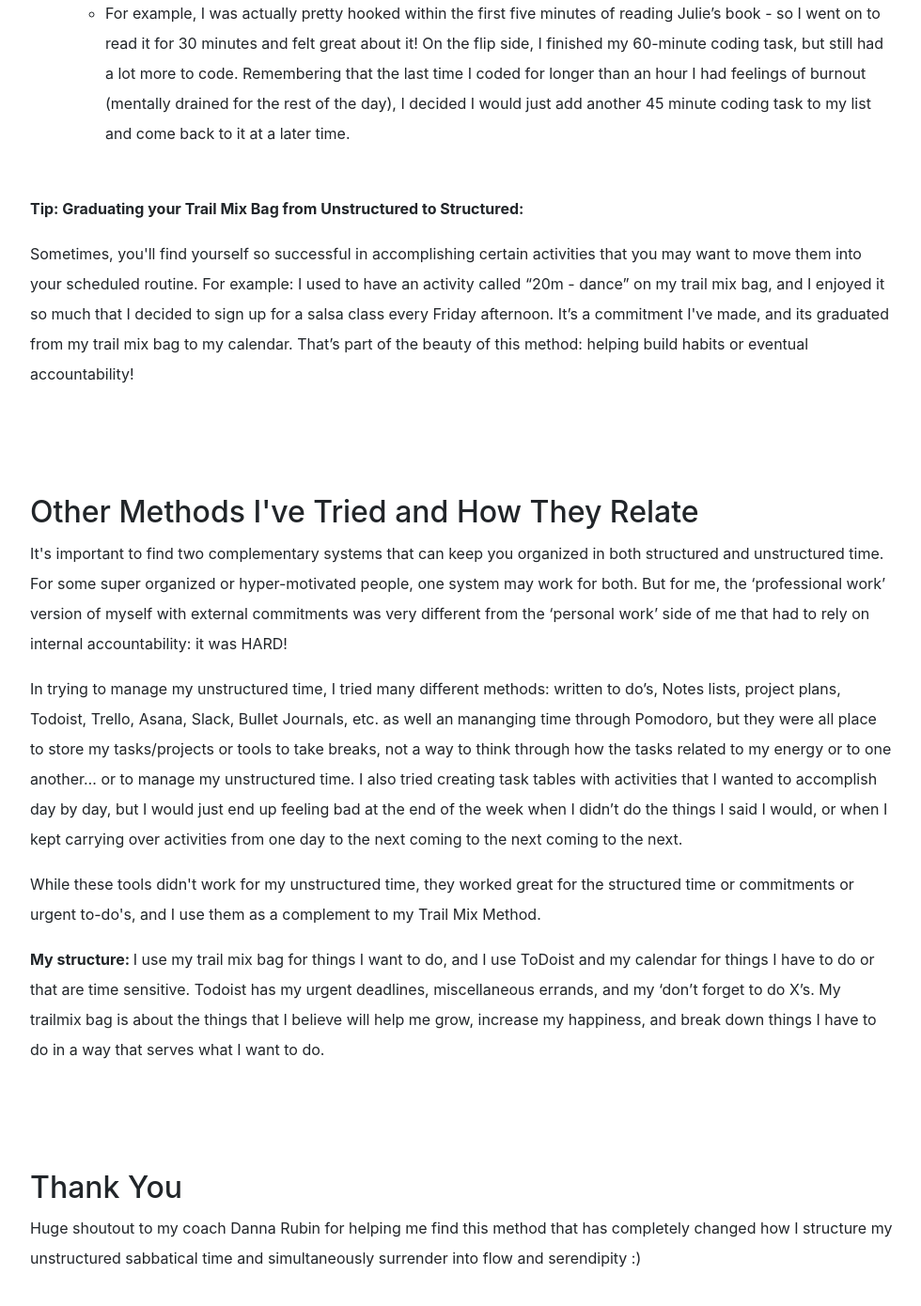
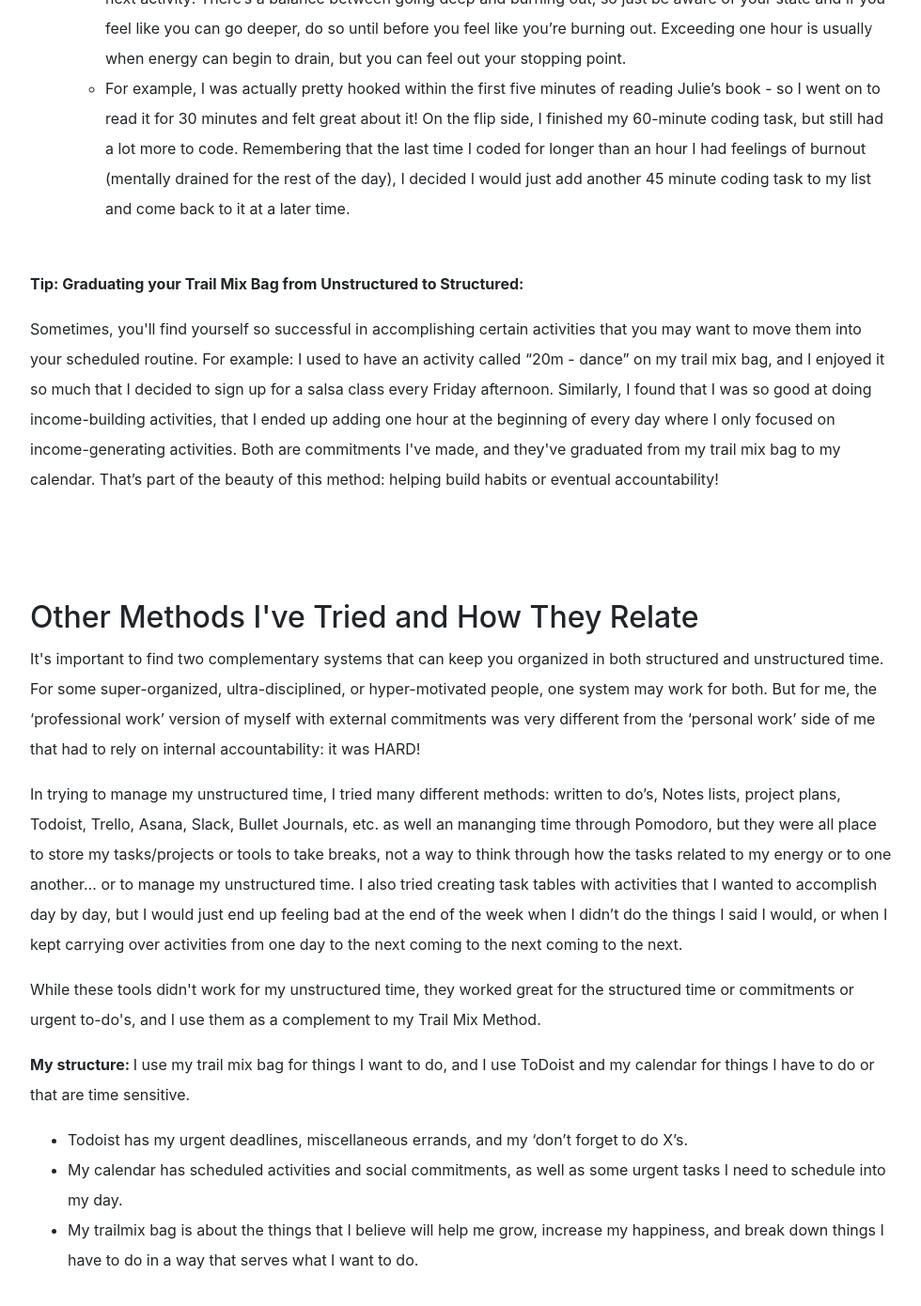
Before and after one commit to dalkat/dalkat.github.io, a Jekyll site: the page built from trailmix.md, in a window 1280 px wide and 1400 px high, scrolled down 9571 px. Shown: the top 1390 px of the window at 94% size, without its empty margins (148-1128 px from the left). Built offline with Jekyll 4.4.1, drawn with Linux system fonts in a browser that asks for light colours; nearby versions of some CDN libraries; some web fonts are replaced; library files that are not in the unit come from our copies; some of the changed text lies outside the part shown.

Commit message:
TMM 3.4 and added calendly and subscribe to update 1

```diff
--- a/_layouts/trailmix.html
+++ b/_layouts/trailmix.html
@@ -59,6 +59,7 @@ layout: default-sub
             <p><h2>What is the Trail Mix Method</h2></p>
             <p>The Trail Mix Method is an technique that helps you structure your unstructured time in a flexible way that better understands and manages your energy, rather than relying on discipline alone. In the same way that literal trail mix is a mix of bite-sized goodies (rather than a whole bag of M&Ms or raisins), the Trail Mix Method is a mixed pool of different activities, ideas, and goals, each in little bite-size amounts that balance one another.</p>
 
+            <p>&nbsp;</p>
             <p><h5>Who it's for</h5></p>
             <p>The Trail Mix Method (TMM) is great tool for people who gave a lot of unstructured time that they don't know how to structure - whether due to a sabbatical, part-time work, or a flexible job like real estate. More specifically, it's great for people who:</p>
             <p><ul>
@@ -120,12 +121,12 @@ layout: default-sub
             <p>Once a week, you set aside 1 hour to build your trail mix bag (upfront structure) by filling it with goals, projects, personas, etc. that you want to work on or manifest in your unstructured time that week; then in your free moments, you reach into your &lsquo;bag&rsquo; and pick out the task you&rsquo;re going to do in that moment. Emphasis on unstructured time: this isn&rsquo;t a tool to manage deadlines or urgent tasks &mdash; that stuff belongs on your calendar or in your To-do app; this is about things you want to do for yourself that can happen today, tomorrow, or end of the week.&nbsp;</p>
             <p><strong>&nbsp;</strong></p>
 
-            <p><h5>CHARACTERISTICS</h5></p>
+            <p><h5>CHARACTERISTICS OF YOU TRAIL MIX BAG</h5></p>
             <p>
             <ul>
-            <li><strong>Mixed bag: </strong>Your bag has a ton variety, rather than being full of just one thing (e.g., you aren&rsquo;t making a bag of only M&amp;Ms, or only raisins - gross!)</li>
-            <li><strong>Bite size</strong>: Your bag has little bits of everything! Activities are not project based, but energy-based. They are little bursts of energy! (e.g., 30 minutes of a task rather than the entirety of the task)</li>
-            <li><strong>Balanced bag:</strong> Your bag doesn't have too much of any one thing, because you think about how the activities relate to one another, as well as to your energy around that activity. (E.g., a balance of 'learning' related activities to 'health &amp; wellness', 'organizational', etc.)</li>
+            <li><strong>Mixed: </strong>Your bag has a ton variety, rather than being full of just one thing (e.g., you aren&rsquo;t making a bag of only M&amp;Ms, or only raisins - gross!)</li>
+            <li><strong>Bite-sized:</strong> Your bag has little bits of everything! Activities are not project based, but energy-based. They are little bursts of energy! (e.g., 30 minutes of a task rather than the entirety of the task)</li>
+            <li><strong>Balanced:</strong> Your bag doesn't have too much of any one thing, because you think about how the activities relate to one another, as well as to your energy around that activity. (E.g., a balance of 'learning' related activities to 'health &amp; wellness', 'organizational', etc.)</li>
             <li><strong>Trust yourself and then let go:</strong> Your bag represents a balance between control and structuring your container, and then surrendering and trusting the bag you&rsquo;ve built - having blind faith that whatever you need will show up. Trust yourself and then surrender to yourself. Remember that you made the bag, and you were thinking about what you wanted to do - when you made it, you were coming from a place of empowerment, clarity, inspiration - so trust that past version of yourself!</li>
             </ul></p>
 
@@ -138,10 +139,10 @@ layout: default-sub
             <p><strong>Your first time: </strong></p>
             <p><ul>
             <li><strong>Step 1: 5-minute meditation.</strong> Take a moment to settle your mind - it's okay to let it wander, but try to bring it back to your breath, observing the sensations in your body as you inhale and exhale. If you prefer a guided experience, click <a href="https://soundcloud.com/diane-yeo/guided-meditation-by-diane-yeo" target="_blank">here</a> for a guided meditation.</li>
-            <li><strong>Step 2: 5-minute intentions</strong> Set your intention for this Trail Mix bag: why are you doing this? What do you hope this tool will give you? What do you want more of in your life?</li>
+            <li><strong>Step 2: 5-minute intentions.</strong> Set your intention for this Trail Mix bag: why are you doing this? What do you hope this tool will give you? What do you want more of in your life?</li>
             <li><strong>Step 3: 15-minute category goals.</strong> Create category goals on a paper or in a notebook. Gather a notebook or a few sheets of paper, and a pen. Reflect on the following question: what are the areas in your life that you want to invest your energy? This is a reference that you will use every Sunday for your TM ritual. Some examples may be: Reading, Hobbies, Health &amp; Wellbeing, Creative Content, Learning and Development, Community, Income Generation, Personas, Organization -- and the list goes on. Pick about 5-8 categories that resonate with you to start, and keep them in an easy to access space - whether on your wall or at the front of your notebook, so you can refer to them each week.</li>
               <img src="/img/content/trailmixcategories.png" style="width: auto;">
-            <li><strong>Step 4: Pick your bag.</strong> Determine what your 'bag' looks like (see FAQ below). Once you've figure out the form, think of a structure that works for you: you could use fortune cookie sized paper, or you could use columns of bullets on a sheet.</li>
+            <li><strong>Step 4: Pick your bag.</strong> Determine what your 'bag' looks like (see FAQ below). Once you've figure out the form, think of a structure that works for you: you could use fortune cookie sized paper in a jar or zip lock bag, or you could use columns of bullets on a sheet of paper.</li>
             </ul></p>
             <br>
 
@@ -181,9 +182,9 @@ layout: default-sub
             <p><strong>Q: What does the &lsquo;bag&rsquo; look like?</strong></p>
             <p>How you choose to form your bag is up to you, but the guiding principle is that you should use something physical (i.e., not on your computer). The reason for that is that lists on a computer don't have as much thoughtfulness and are too easy to manipulate after you&rsquo;ve set it.
               <ul>
-              <li>You may choose to use a literal bag - zip lock or otherwise - with pieces of fortune-cookie-sized paper in it. Now THAT&rsquo;s true surrender!</li>
-              <li>Or, it could be a half of a sheet of paper with bullets for the activities - I personally keep mine in a moleskin notebook (<a href="https://amzn.to/2SvquZE">this one</a>). A list isn&rsquo;t as whimsical as a bag, but it helps me adjust which activity I &lsquo;pick out&rsquo; based on where my energetic state is (creative activities versus cerebral, physical, etc.).</li>
-              <li>If you're feeling up for it, you could even design a generator or script that handles it for you, similar to <a href="https://daliakatan.com/do-now" target="_blank">this</a>. If you do create a tool, please share it!</li></ul>
+              <li>If you're new to the surrender journey, you may choose a half of a sheet of paper with bullets for the activities. I personally keep mine in <a href="https://amzn.to/2SvquZE" target="_blank">this moleskine notebook</a> but you can also use a printout of <a href="https://daliakatan.com/TMM" target="_blank">this template</a>a> I've created for you. A list isn&rsquo;t as whimsical as a bag, but it helps me adjust which activity I &lsquo;pick out&rsquo; based on where my energetic state is (creative activities versus cerebral, physical, etc.) and how much time I have in that moment.</li>
+              <li>You may choose to use a literal zip-lock bag or bowl with pieces of fortune-cookie-sized paper in it. Now THAT&rsquo;s true surrender!</li>
+              <li>If you're coding savvy, you could even design a generator or script that handles it for you, similar to <a href="https://daliakatan.com/do-now" target="_blank">this</a>. If you do create a tool, please share it!</li></ul>
             </p><br>
 
             <p><strong>Q: How do I make activities 'bite-sized'?</strong></p>
@@ -219,21 +220,26 @@ layout: default-sub
 
 
             <p><strong>Tip: Graduating your Trail Mix Bag from Unstructured to Structured:</strong></p>
-            <p>Sometimes, you'll find yourself so successful in accomplishing certain activities that you may want to move them into your scheduled routine. For example: I used to have an activity called &ldquo;20m - dance&rdquo; on my trail mix bag, and I enjoyed it so much that I decided to sign up for a salsa class every Friday afternoon. It&rsquo;s a commitment I've made, and its graduated from my trail mix bag to my calendar. That&rsquo;s part of the beauty of this method: helping build habits or eventual accountability!</p>
+            <p>Sometimes, you'll find yourself so successful in accomplishing certain activities that you may want to move them into your scheduled routine. For example: I used to have an activity called &ldquo;20m - dance&rdquo; on my trail mix bag, and I enjoyed it so much that I decided to sign up for a salsa class every Friday afternoon. Similarly, I found that I was so good at doing income-building activities, that I ended up adding one hour at the beginning of every day where I only focused on income-generating activities. Both are commitments I've made, and they've graduated from my trail mix bag to my calendar. That&rsquo;s part of the beauty of this method: helping build habits or eventual accountability!</p>
 
             <p>&nbsp;</p>
             <p>&nbsp;</p>
             <h2>Other Methods I've Tried and How They Relate</h2>
-            <p>It's important to find two complementary systems that can keep you organized in both structured and unstructured time. For some super organized or hyper-motivated people, one system may work for both. But for me, the &lsquo;professional work&rsquo; version of myself with external commitments was very different from the &lsquo;personal work&rsquo; side of me that had to rely on internal accountability: it was HARD!</p>
+            <p>It's important to find two complementary systems that can keep you organized in both structured and unstructured time. For some super-organized, ultra-disciplined, or hyper-motivated people, one system may work for both. But for me, the &lsquo;professional work&rsquo; version of myself with external commitments was very different from the &lsquo;personal work&rsquo; side of me that had to rely on internal accountability: it was HARD!</p>
 
         	<p>In trying to manage my unstructured time, I tried many different methods: written to do&rsquo;s, Notes lists, project plans, Todoist, Trello, Asana, Slack, Bullet Journals, etc. as well an mananging time through Pomodoro, but they were all place to store my tasks/projects or tools to take breaks, not a way to think through how the tasks related to my energy or to one another&hellip; or to manage my unstructured time. I also tried creating task tables with activities that I wanted to accomplish day by day, but I would just end up feeling bad at the end of the week when I didn&rsquo;t do the things I said I would, or when I kept carrying over activities from one day to the next coming to the next coming to the next.<strong>&nbsp; </strong></p>
 
             <p>While these tools didn't work for my unstructured time, they worked great for the structured time or commitments or urgent to-do's, and I use them as a complement to my Trail Mix Method.</p>
-            <p><strong>My structure: </strong>I use my trail mix bag for things I want to do, and I use ToDoist and my calendar for things I have to do or that are time sensitive. Todoist has my urgent deadlines, miscellaneous errands, and my &lsquo;don&rsquo;t forget to do X&rsquo;s. My trailmix bag is about the things that I believe will help me grow, increase my happiness, and break down things I have to do in a way that serves what I want to do.</p>
+            <p><strong>My structure: </strong>I use my trail mix bag for things I want to do, and I use ToDoist and my calendar for things I have to do or that are time sensitive. </p>
+            <p><ul>
+                <li>Todoist has my urgent deadlines, miscellaneous errands, and my &lsquo;don&rsquo;t forget to do X&rsquo;s. </li>
+                <li>My calendar has scheduled activities and social commitments, as well as some urgent tasks I need to schedule into my day.</li>
+                <li>My trailmix bag is about the things that I believe will help me grow, increase my happiness, and break down things I have to do in a way that serves what I want to do.</li>
+            </ul></p>
             <p>&nbsp;</p>
             <p>&nbsp;</p>
             <h2>Thank You</h2>
-            <p>Huge shoutout to my coach Danna Rubin for helping me find this method that has completely changed how I structure my unstructured sabbatical time and simultaneously surrender into flow and serendipity :)&nbsp;</p>
+            <p>Huge shoutout to my coach Danna for helping me find this method - it has completely changed how I structure my unstructured sabbatical time and simultaneously surrender into flow and serendipity :)&nbsp;</p>
 
 
             <p>&nbsp;</p>
--- a/_layouts/update-1.html
+++ b/_layouts/update-1.html
@@ -151,7 +151,7 @@ layout: default-sub
                 {%-  endfor -%}
               {% assign ws = '' %}
               </div>
-              <br><br>
+              <br><a class="btn btn-primary" href="https://docs.google.com/forms/d/1ti-qHSnEeygPrlJ6txh7XRiDB3gnulmp-kwkopObLLs" target="_blank" style="margin-top:20px; font-size: 16px;    padding: 5px 20px;    font-weight: 100;    font-style: normal;"><small>Subscribe here</small></a><br>
           </div>
         </div>
       </section>
@@ -162,7 +162,7 @@ layout: default-sub
         <div class="row">
           <div class="col-lg-12 text-left">
             <h2 class="section-heading text-uppercase">Write back</h2>
-            <h3 class="section-subheading" style="font-size:15px; font-family:'Montserrat', 'Helvetica Neue', Helvetica, Arial, sans-serif; color:white; margin-bottom:50px;">Let me know what's happening in your life!<br>To stay in touch for future updates, click <a href="https://docs.google.com/forms/d/1ti-qHSnEeygPrlJ6txh7XRiDB3gnulmp-kwkopObLLs" class="blog">here</a>.</h3>
+            <h3 class="section-subheading" style="font-size:15px; font-family:'Montserrat', 'Helvetica Neue', Helvetica, Arial, sans-serif; color:white; margin-bottom:50px;">Let me know what's happening in your life! Write back below, or schedule a call <link href="https://assets.calendly.com/assets/external/widget.css" rel="stylesheet"><script src="https://assets.calendly.com/assets/external/widget.js" type="text/javascript"></script><a href="" onclick="Calendly.showPopupWidget('https://calendly.com/daliakatan');return false;" style="color:#ff453c;">here</a>.<br>To stay in touch for future updates, click <a href="https://docs.google.com/forms/d/1ti-qHSnEeygPrlJ6txh7XRiDB3gnulmp-kwkopObLLs" class="blog">here</a>. </h3>
           </div>
         </div>
         <div class="row" style="display:block; text-align:left;">
```
